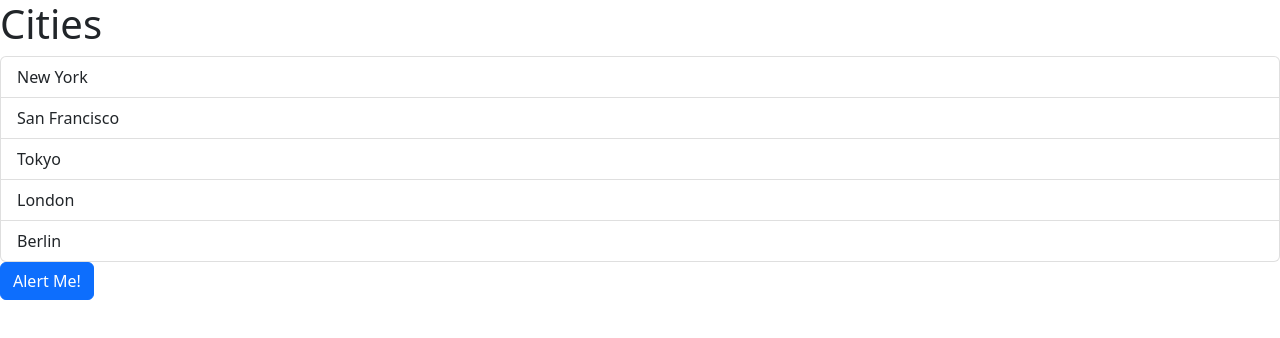
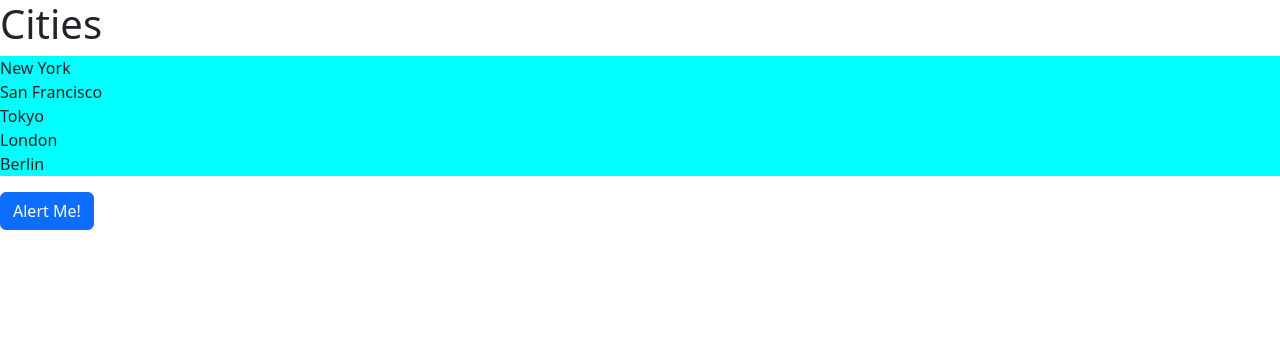
Before and after one commit to MusaAbdillah/react-with-mosh, a React (Vite) app: page / in a window 1280 px wide. Shown: the top 338 px of the page. Built offline with nearby package versions, Linux system fonts and the light colour scheme.

Commit message:
css module

```diff
--- a/src/components/ListGroup/ListGroup.css
+++ /dev/null
@@ -1,3 +0,0 @@
-.list-group-item {
-    display: none;
-}
--- /dev/null
+++ b/src/components/ListGroup/ListGroup.module.css
@@ -0,0 +1,8 @@
+.listGroup {
+    /* display: none; */
+    padding: 0;
+}
+
+.container {
+    background-color: aqua;
+}
--- a/src/components/ListGroup/ListGroup.tsx
+++ b/src/components/ListGroup/ListGroup.tsx
@@ -1,7 +1,7 @@
 // import {} from "react";
 import { MouseEvent } from "react";
 import { useState } from "react";
-import "./ListGroup.css";
+import styles from "./ListGroup.module.css";
 
 // props immutable
 // state mutable
@@ -42,7 +42,7 @@
       {/* third technique */}
       {/* {getMessage()} */}
 
-      <ul className="list-group">
+      <ul className={[styles.listGroup, styles.container].join(" ")}>
         {items.map((item, index) => (
           <li
             key={item}
```
